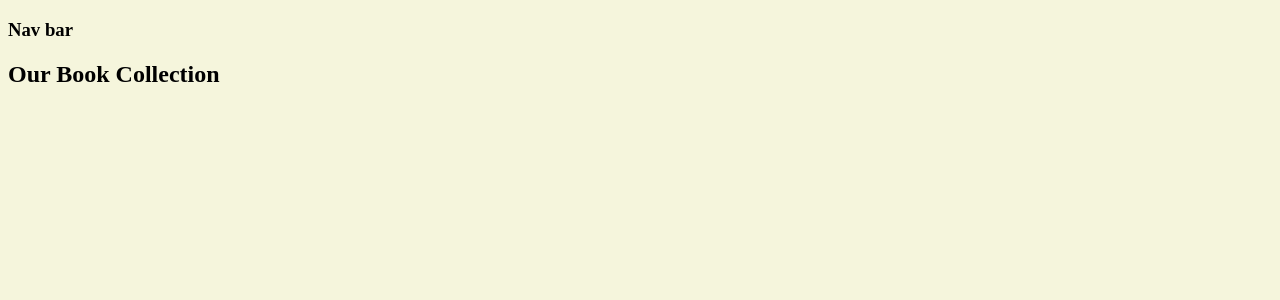
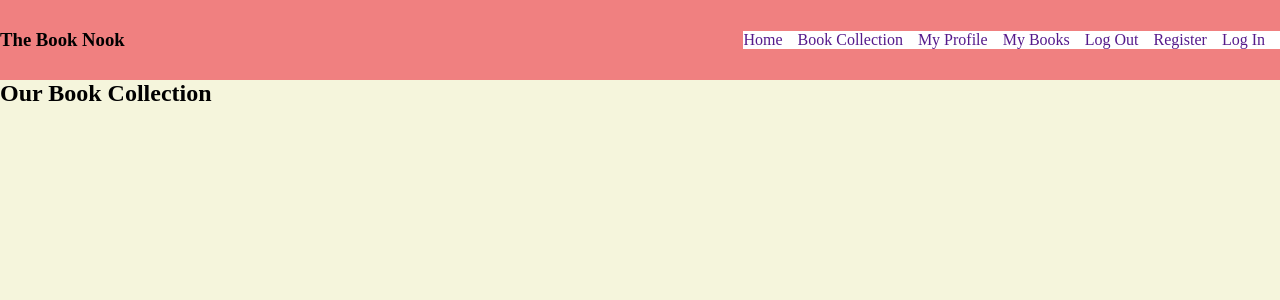
Before and after one commit to Code-Institute-Submissions/the_book_nook, a Flask app: page / in a window 1280 px wide. Shown: the top 300 px of the page. Run offline with Flask 2, Linux system fonts and the light colour scheme; data that the repository does not hold is empty; some libraries are stand-ins or nearby versions.

Commit message:
feat and style: Created Navigation bar with simple css

```diff
--- a/static/css/style.css
+++ b/static/css/style.css
@@ -1,3 +1,32 @@
+* {
+    padding: 0;
+    margin: 0;
+    box-sizing: border-box;
+}
+
 body {
     background-color: beige;
 }
+
+nav {
+    height: 10vh;
+    width: 100%;
+    display: flex;
+    align-items: center;
+    justify-content: space-between;
+    background-color: lightcoral;
+}
+
+.navigation-list {
+    width: 100%;
+    display: flex;
+    list-style-type: none;
+    justify-content: space-between;
+    background-color: white;
+
+}
+
+.navigation-list li a {
+    text-decoration: none;
+    margin-right: 15px;
+}
--- a/templates/base.html
+++ b/templates/base.html
@@ -9,7 +9,19 @@
 <body>
     <header>
         <nav>
-<h3>Nav bar</h3>
+            <div>
+                <h3>The Book Nook</h3>
+            </div>
+            <div>
+                <ul class="navigation-list">
+                    <li><a href="">Home</a></li>
+                    <li><a href="">Book Collection</a></li>
+                    <li><a href="">My Profile</a></li>
+                    <li><a href="">My Books</a></li>
+                    <li><a href="">Log Out</a></li>
+                    <li><a href="">Register</a></li>
+                    <li><a href="">Log In</a></li>
+                </ul>
         </nav>
     </header>
     {% block content %}
```
